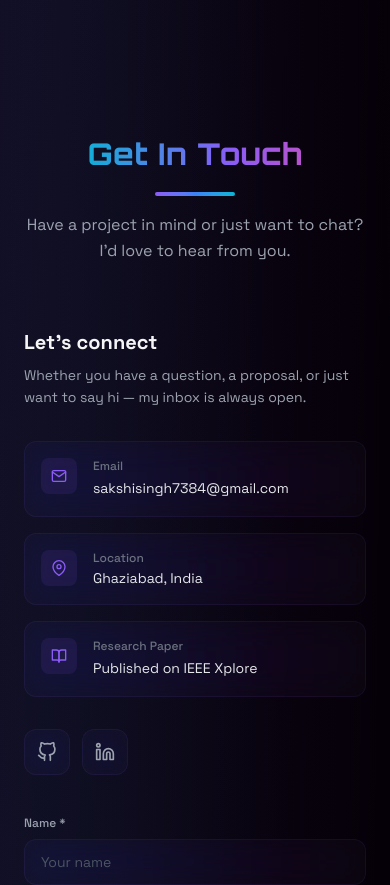
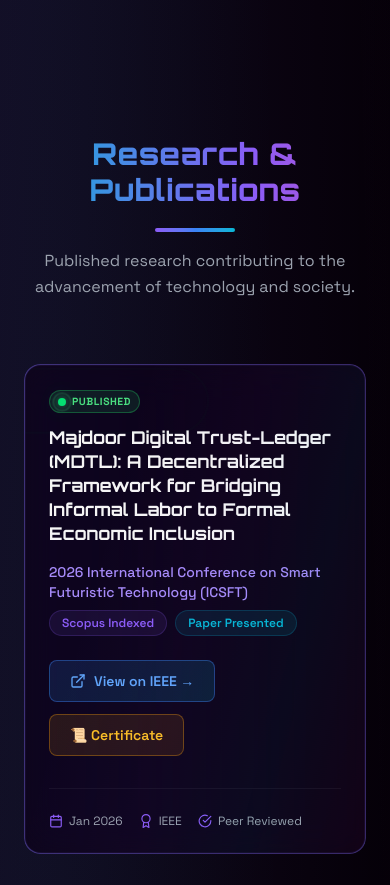
Before and after one commit to singhsakshi098/dev-portfolio, a React (Vite) app: page / in a window 390 px wide. Shown: the part 8300-9185 px from the top of the page. Built offline with nearby package versions, Linux system fonts and the light colour scheme; the HTML template or start-up script is replaced by a standard one.

Commit message:
feat: add Research & Publications section with animated neon card, IEEE/certificate buttons

```diff
--- a/src/App.jsx
+++ b/src/App.jsx
@@ -10,6 +10,7 @@ import About from './components/About';
 import Skills from './components/Skills';
 import Projects from './components/Projects';
 import Experience from './components/Experience';
+import Publications from './components/Publications';
 import Contact from './components/Contact';
 import Footer from './components/Footer';
 
@@ -38,6 +39,7 @@ export default function App() {
             <Skills />
             <Projects />
             <Experience />
+            <Publications />
             <Contact />
           </main>
           <Footer />
--- /dev/null
+++ b/src/components/Publications.jsx
@@ -0,0 +1,116 @@
+import { motion } from 'framer-motion';
+import { FiExternalLink, FiAward, FiCalendar, FiCheckCircle } from 'react-icons/fi';
+import SectionHeading from './SectionHeading';
+import { personalInfo } from '../data/portfolioData';
+
+const publication = {
+  title:
+    'Majdoor Digital Trust-Ledger (MDTL): A Decentralized Framework for Bridging Informal Labor to Formal Economic Inclusion',
+  conference: '2026 International Conference on Smart Futuristic Technology (ICSFT)',
+  year: '2026',
+  indexing: 'Scopus Indexed',
+  status: 'Paper Presented',
+  ieeeLink: 'https://ieeexplore.ieee.org/document/11506696',
+  certificateLink: '#',
+  meta: [
+    { icon: FiCalendar, label: 'Jan 2026' },
+    { icon: FiAward, label: 'IEEE' },
+    { icon: FiCheckCircle, label: 'Peer Reviewed' },
+  ],
+};
+
+const cardVariants = {
+  hidden: { opacity: 0, y: 40 },
+  visible: {
+    opacity: 1,
+    y: 0,
+    transition: { duration: 0.7, ease: [0.16, 1, 0.3, 1] },
+  },
+};
+
+export default function Publications() {
+  return (
+    <section id="publications" className="section-padding max-w-5xl mx-auto">
+      <SectionHeading
+        title="Research & Publications"
+        subtitle="Published research contributing to the advancement of technology and society."
+      />
+
+      <motion.div
+        variants={cardVariants}
+        initial="hidden"
+        whileInView="visible"
+        viewport={{ once: true, margin: '-60px' }}
+        className="pub-card relative rounded-2xl p-px overflow-hidden"
+      >
+        {/* Animated neon border wrapper */}
+        <div className="pub-card-border absolute inset-0 rounded-2xl pointer-events-none" />
+
+        {/* Inner content */}
+        <div className="relative rounded-2xl p-8 md:p-10 pub-card-inner">
+          {/* Published badge */}
+          <div className="absolute top-5 right-5 z-10">
+            <span className="pub-badge inline-flex items-center gap-1.5 px-3 py-1 rounded-full text-xs font-bold uppercase tracking-wider">
+              <span className="pub-badge-dot w-2 h-2 rounded-full bg-green-400" />
+              Published
+            </span>
+          </div>
+
+          {/* Paper title */}
+          <h3 className="text-xl md:text-2xl font-bold text-silver-100 pr-28 mb-4 leading-snug font-display">
+            {publication.title}
+          </h3>
+
+          {/* Conference name */}
+          <p className="text-sm md:text-base text-neon-violet font-medium mb-2">
+            {publication.conference}
+          </p>
+
+          {/* Indexing label */}
+          <div className="flex flex-wrap items-center gap-2 mb-6">
+            <span className="px-3 py-1 rounded-full text-xs font-semibold bg-neon-purple/10 text-neon-purple border border-neon-purple/20">
+              {publication.indexing}
+            </span>
+            <span className="px-3 py-1 rounded-full text-xs font-semibold bg-neon-cyan/10 text-neon-cyan border border-neon-cyan/20">
+              {publication.status}
+            </span>
+          </div>
+
+          {/* Buttons */}
+          <div className="flex flex-wrap gap-3 mb-8">
+            <a
+              href={publication.ieeeLink}
+              target="_blank"
+              rel="noopener noreferrer"
+              className="pub-btn-ieee inline-flex items-center gap-2 px-5 py-2.5 rounded-lg text-sm font-semibold transition-all duration-300 hover:scale-105"
+            >
+              <FiExternalLink className="w-4 h-4" />
+              View on IEEE →
+            </a>
+            <a
+              href={publication.certificateLink}
+              target="_blank"
+              rel="noopener noreferrer"
+              className="pub-btn-cert inline-flex items-center gap-2 px-5 py-2.5 rounded-lg text-sm font-semibold transition-all duration-300 hover:scale-105"
+            >
+              📜 Certificate
+            </a>
+          </div>
+
+          {/* Meta info row */}
+          <div className="flex flex-wrap items-center gap-4 pt-6 border-t border-white/5">
+            {publication.meta.map((item, i) => (
+              <div
+                key={i}
+                className="flex items-center gap-1.5 text-xs text-silver-400"
+              >
+                <item.icon className="w-3.5 h-3.5 text-neon-purple" />
+                <span>{item.label}</span>
+              </div>
+            ))}
+          </div>
+        </div>
+      </motion.div>
+    </section>
+  );
+}
--- a/src/data/portfolioData.js
+++ b/src/data/portfolioData.js
@@ -176,5 +176,6 @@ export const navLinks = [
   { name: 'Skills', href: '#skills' },
   { name: 'Projects', href: '#projects' },
   { name: 'Experience', href: '#experience' },
+  { name: 'Research', href: '#publications' },
   { name: 'Contact', href: '#contact' },
 ];
--- a/src/index.css
+++ b/src/index.css
@@ -581,3 +581,138 @@ nav .gradient-text {
   font-weight: 800;
   letter-spacing: 0.05em;
 }
+
+/* ═══════════════════════════════════════════════════════
+   PUBLICATIONS — ANIMATED NEON CARD
+   ═══════════════════════════════════════════════════════ */
+
+@keyframes border-cycle {
+  0%, 100% { border-color: rgba(139, 92, 246, 0.4); box-shadow: 0 0 30px rgba(139, 92, 246, 0.1); }
+  50% { border-color: rgba(6, 182, 212, 0.5); box-shadow: 0 0 30px rgba(6, 182, 212, 0.1); }
+}
+
+@keyframes pub-badge-pulse {
+  0% { transform: scale(1); opacity: 0.6; }
+  100% { transform: scale(2.5); opacity: 0; }
+}
+
+@keyframes pub-glow-sweep {
+  0% { background-position: -200% 50%; }
+  100% { background-position: 200% 50%; }
+}
+
+/* Card wrapper — cycling neon border */
+.pub-card {
+  position: relative;
+}
+
+.pub-card-border {
+  border: 2px solid rgba(139, 92, 246, 0.3);
+  animation: border-cycle 4s ease-in-out infinite;
+  border-radius: 1rem;
+  z-index: 0;
+}
+
+/* Card inner — glassmorphism */
+.pub-card-inner {
+  background: rgba(13, 0, 21, 0.65);
+  backdrop-filter: blur(20px) saturate(180%);
+  -webkit-backdrop-filter: blur(20px) saturate(180%);
+  border-radius: 1rem;
+  position: relative;
+  z-index: 1;
+  overflow: hidden;
+}
+
+/* Subtle holographic sweep on the card */
+.pub-card-inner::before {
+  content: '';
+  position: absolute;
+  inset: 0;
+  background: linear-gradient(
+    105deg,
+    transparent 30%,
+    rgba(139, 92, 246, 0.03) 40%,
+    rgba(6, 182, 212, 0.05) 50%,
+    rgba(236, 72, 153, 0.03) 60%,
+    transparent 70%
+  );
+  background-size: 300% 100%;
+  animation: pub-glow-sweep 8s ease-in-out infinite;
+  pointer-events: none;
+  border-radius: 1rem;
+}
+
+/* Published badge — neon green with pulse */
+.pub-badge {
+  background: rgba(34, 197, 94, 0.12);
+  border: 1px solid rgba(34, 197, 94, 0.35);
+  color: #4ade80;
+  position: relative;
+}
+
+.pub-badge::before {
+  content: '';
+  position: absolute;
+  inset: -4px;
+  border-radius: 9999px;
+  border: 1.5px solid rgba(34, 197, 94, 0.4);
+  animation: pub-badge-pulse 2.5s ease-out infinite;
+  pointer-events: none;
+}
+
+.pub-badge-dot {
+  box-shadow: 0 0 6px rgba(74, 222, 128, 0.8), 0 0 14px rgba(74, 222, 128, 0.4);
+}
+
+/* IEEE button — neon blue glow */
+.pub-btn-ieee {
+  background: linear-gradient(135deg, rgba(59, 130, 246, 0.15), rgba(6, 182, 212, 0.15));
+  border: 1px solid rgba(59, 130, 246, 0.4);
+  color: #60a5fa;
+}
+.pub-btn-ieee:hover {
+  background: linear-gradient(135deg, rgba(59, 130, 246, 0.3), rgba(6, 182, 212, 0.25));
+  border-color: rgba(59, 130, 246, 0.7);
+  box-shadow: 0 0 20px rgba(59, 130, 246, 0.3), 0 0 40px rgba(59, 130, 246, 0.1);
+  color: #93c5fd;
+}
+
+/* Certificate button — gold/amber glow */
+.pub-btn-cert {
+  background: linear-gradient(135deg, rgba(245, 158, 11, 0.12), rgba(217, 119, 6, 0.12));
+  border: 1px solid rgba(245, 158, 11, 0.35);
+  color: #fbbf24;
+}
+.pub-btn-cert:hover {
+  background: linear-gradient(135deg, rgba(245, 158, 11, 0.25), rgba(217, 119, 6, 0.2));
+  border-color: rgba(245, 158, 11, 0.65);
+  box-shadow: 0 0 20px rgba(245, 158, 11, 0.25), 0 0 40px rgba(245, 158, 11, 0.1);
+  color: #fcd34d;
+}
+
+/* Responsive — badge position on small screens */
+@media (max-width: 640px) {
+  .pub-badge {
+    font-size: 0.65rem;
+    padding: 0.2rem 0.5rem;
+  }
+
+  section#publications h3 {
+    padding-right: 0;
+    font-size: 1.1rem;
+  }
+
+  .pub-card-inner {
+    padding: 1.5rem;
+  }
+
+  /* Stack badge below title on mobile */
+  section#publications .absolute.top-5.right-5 {
+    position: relative;
+    top: auto;
+    right: auto;
+    margin-bottom: 0.75rem;
+    display: inline-flex;
+  }
+}
```
